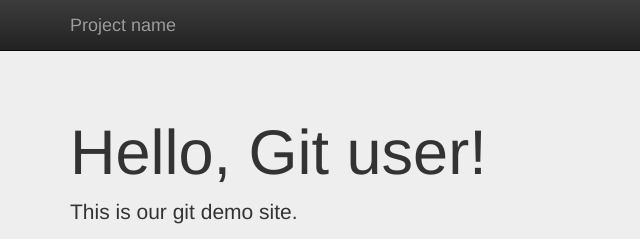
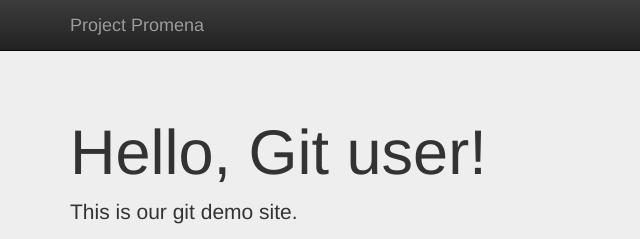
Before and after one commit to somilaf/gitlearning, a plain HTML site: page index.html in a window 1280 px wide. Shown: the top 239 px of the page, 0-640 px from the left. Drawn offline with nearby package versions, Linux system fonts and the light colour scheme.

Commit message:
minor change

```diff
--- a/index.html
+++ b/index.html
@@ -36,7 +36,7 @@
             <span class="icon-bar"></span>
             <span class="icon-bar"></span>
           </button>
-          <a class="navbar-brand" href="#">Project name</a>
+          <a class="navbar-brand" href="#">Project Promena</a>
         </div>
         <div id="navbar" class="navbar-collapse collapse">
           <form class="navbar-form navbar-right" role="form">
```
